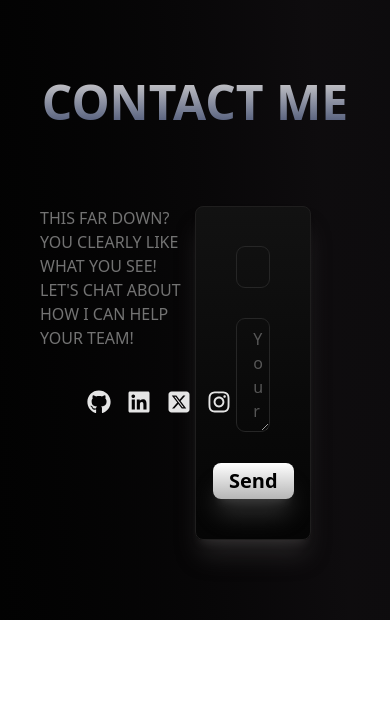
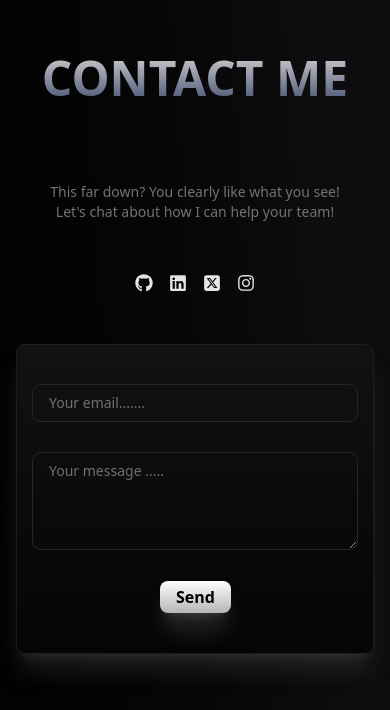
Before and after one commit to harshit-kharayat23/portfolio, a React (Vite) app: page / in a window 390 px wide. Shown: the part 5347-6057 px from the top of the page. Before the commit the page ends 5967 px from the top, so only its background shows below. Built offline with nearby package versions, Linux system fonts and the light colour scheme.

Commit message:
added responsiveness

```diff
--- a/src/components/sections/Contact.jsx
+++ b/src/components/sections/Contact.jsx
@@ -2,8 +2,11 @@ import { motion } from "motion/react"
 import { FaGithub, FaInstagram, FaLinkedin } from "react-icons/fa"
 import { FaSquareXTwitter } from "react-icons/fa6"
 const Contact = () => {
+  const handelSubmit =(e)=>{
+
+  }
   return (
-    <div className=' h-full w-full  flex flex-col p-10 gap-20  '>
+    <div className=' h-full w-full  flex flex-col md:p-10 p-4 gap-20  '>
      <motion.h3
           className='md:text-7xl text-center text-5xl font-bold uppercase text-transparent bg-clip-text bg-gradient-to-t from-[#4d5776] to-[#d1cfcf]'
           // variants={titleVariants}
@@ -12,38 +15,39 @@ const Contact = () => {
         >
           Contact Me
         </motion.h3>
-        <div className=" w-full h-full flex justify-center">
-        <div className=" h-full w-1/2 flex-col flex items-center gap-8 ">
-          <p className=" text-neutral-500 text-base font-medium uppercase">This far down? You clearly like what you see!<br></br>Let's chat about how I can help your team!</p>
-          <div className=" w-1/2 p-2 flex gap-4 ">
+        <div className=" w-full h-full flex md:flex-row gap-8 flex-col justify-center">
+        <div className=" h-full md:w-1/2 w-full flex-col flex items-center gap-8 ">
+          <p className=" text-neutral-500 md:text-base md:text-left text-center text-sm   ">This far down? You clearly like what you see!<br></br>Let's chat about how I can help your team!</p>
+          <div className=" w-1/2 p-5 justify-center flex gap-4 ">
           <a
           href="https://github.com/Priyanshu090803/"
           target="blank"
           >
-            <FaGithub className=" text-neutral-200 hover:text-neutral-400 active:text-neutral-400  text-2xl hover:scale-95 active:scale-95 scale-100 duration-300 delay-150 ease-out will-change-transform "/>
+            <FaGithub className=" text-neutral-200 hover:text-neutral-400 active:text-neutral-400 text-lg md:text-2xl hover:scale-95 active:scale-95 scale-100 duration-300 delay-150 ease-out will-change-transform "/>
           </a>
            <a
           href="https://www.linkedin.com/authwall?trk=bf&trkInfo=AQEKiAKeL9mqGwAAAZe8mUngvHUZpUOlQmUaS_vndDBENF1VIGoKIz4ESZ3NecRnpTM-FXdib3Y7h9v80mG9PKCo2d14zGSJsHfP-lrjctYjvZV0K0Vib9CktFx74Bt4L_CauWk=&original_referer=&sessionRedirect=https%3A%2F%2Fwww.linkedin.com%2Fin%2Fpriyanshu-chandra-tamta-641123320%3Futm_source%3Dshare%26utm_campaign%3Dshare_via%26utm_content%3Dprofile%26utm_medium%3Dios_app"
           target="blank"
           >
-            <FaLinkedin className=" text-neutral-200 hover:text-neutral-400 active:text-neutral-400  text-2xl hover:scale-95 active:scale-95 scale-100 duration-300 delay-150 ease-out will-change-transform "/>
+            <FaLinkedin className=" text-neutral-200 hover:text-neutral-400 active:text-neutral-400 text-lg md:text-2xl hover:scale-95 active:scale-95 scale-100 duration-300 delay-150 ease-out will-change-transform "/>
           </a>
            <a
           href="https://x.com/priyanshu9_8_03?s=11"
           target="blank"
           >
-            <FaSquareXTwitter className=" text-neutral-200 hover:text-neutral-400 active:text-neutral-400  text-2xl hover:scale-95 active:scale-95 scale-100 duration-300 delay-150 ease-out will-change-transform "/>
+            <FaSquareXTwitter className=" text-neutral-200 hover:text-neutral-400 active:text-neutral-400 text-lg md:text-2xl hover:scale-95 active:scale-95 scale-100 duration-300 delay-150 ease-out will-change-transform "/>
           </a>
             <a
           href="https://www.instagram.com/priyanshu_9_8_03?igsh=ejBiZmR0Y2w4Y2ow&utm_source=qr"
           target="blank"
           >
-            <FaInstagram className=" text-neutral-200 hover:text-neutral-400 active:text-neutral-400  text-2xl hover:scale-95 active:scale-95 scale-100 duration-300 delay-150 ease-out will-change-transform "/>
+            <FaInstagram className=" text-neutral-200 hover:text-neutral-400 active:text-neutral-400 text-lg md:text-2xl hover:scale-95 active:scale-95 scale-100 duration-300 delay-150 ease-out will-change-transform "/>
           </a>
           </div>
         </div>
-        <div className=" w-1/2 h-full">
+        <div className=" md:w-1/2 w-full h-full">
         <motion.form
+        onSubmit={handelSubmit( )}
         initial={{z:0,y:0}}
         whileHover={{
           z:20,
@@ -59,19 +63,19 @@ const Contact = () => {
             duration:1
           }
         }}
-        className=" bg-gradient-to-t from-[#050505] to-[#121212] w-3/4 p-10 h-full border rounded-lg shadow-xl/35 shadow-[#525151] border-[#1f1e1e] flex flex-col items-center gap-8
+        className=" bg-gradient-to-t from-[#050505] to-[#121212] md:w-3/4 w-full  py-10  md:px-10 px-4 h-full border rounded-lg shadow-xl/35 shadow-[#525151] border-[#1f1e1e] flex flex-col items-center gap-8
         "
         >
         <input
         placeholder="Your email......."
-        type="email" id="email" className=" w-[75%] outline-neutral-800 focus:outline-neutral-600 duration-300 delay-150 ease-out  outline rounded-lg px-4 py-2 text-neutral-300 font-light "></input>
+        type="email" id="email" className=" md:w-[75%] w-full outline-neutral-800 focus:outline-neutral-600 duration-300 delay-150 ease-out  outline rounded-lg md:text-base text-sm px-4 py-2 text-neutral-300 font-light "></input>
 
         <textarea
         rows={4}
         placeholder="Your message ....."
-        type="text"    className=" w-[75%] outline-neutral-800 focus:outline-neutral-600 duration-300 delay-150 ease-out  outline rounded-lg px-4 py-2 font-light text-neutral-400"></textarea>
+        type="text"    className=" md:w-[75%] w-full outline-neutral-800 focus:outline-neutral-600 duration-300 delay-150 ease-out  outline rounded-lg md:text-base text-sm px-4 py-2 font-light text-neutral-300"></textarea>
 
-        <button className=" bg-gradient-to-t from-[#b6b6b6] to-[#ffffff] text-xl font-semibold px-4 py-1 rounded-lg
+        <button className=" bg-gradient-to-t from-[#b6b6b6] to-[#ffffff] md:text-xl text-base font-semibold px-4 py-1 rounded-lg
          shadow-xl/30 shadow-[#8c8c8c]
          will-change-transform hover:scale-95 scale-100 duration-200 delay-150 ease-out active:scale-95 cursor-pointer
         ">Send</button>
```
